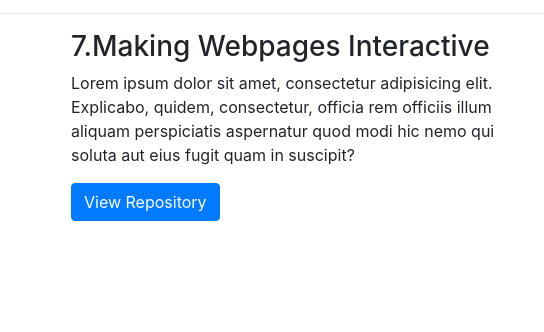
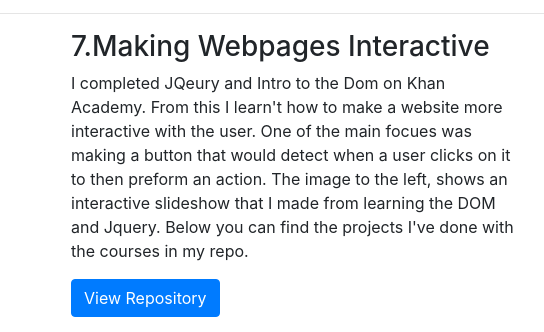
Before and after one commit to andyung17/Old_Website, a website: page index.html in a window 1280 px wide. Shown: the part 2363-2695 px from the top of the page, 489-1033 px from the left. Drawn offline with Linux system fonts and the light colour scheme.

Commit message:
Update index.html

```diff
--- a/index.html
+++ b/index.html
@@ -175,7 +175,7 @@
         </div>
         <div class="col-md-5">
           <h3>7.Making Webpages Interactive</h3>
-          <p>Lorem ipsum dolor sit amet, consectetur adipisicing elit. Explicabo, quidem, consectetur, officia rem officiis illum aliquam perspiciatis aspernatur quod modi hic nemo qui soluta aut eius fugit quam in suscipit?</p>
+          <p>I completed JQeury and Intro to the Dom on Khan Academy. From this I learn't how to make a website more interactive with the user. One of the main focues was making a button that would detect when a user clicks on it to then preform an action. The image to the left, shows an interactive slideshow that I made from learning the DOM and Jquery. Below you can find the projects I've done with the courses in my repo.</p>
           <a class="btn btn-primary" href="https://github.com/andyung17/ICS4U/tree/master/JQuery">View Repository</a>
         </div>
       </div>
```
